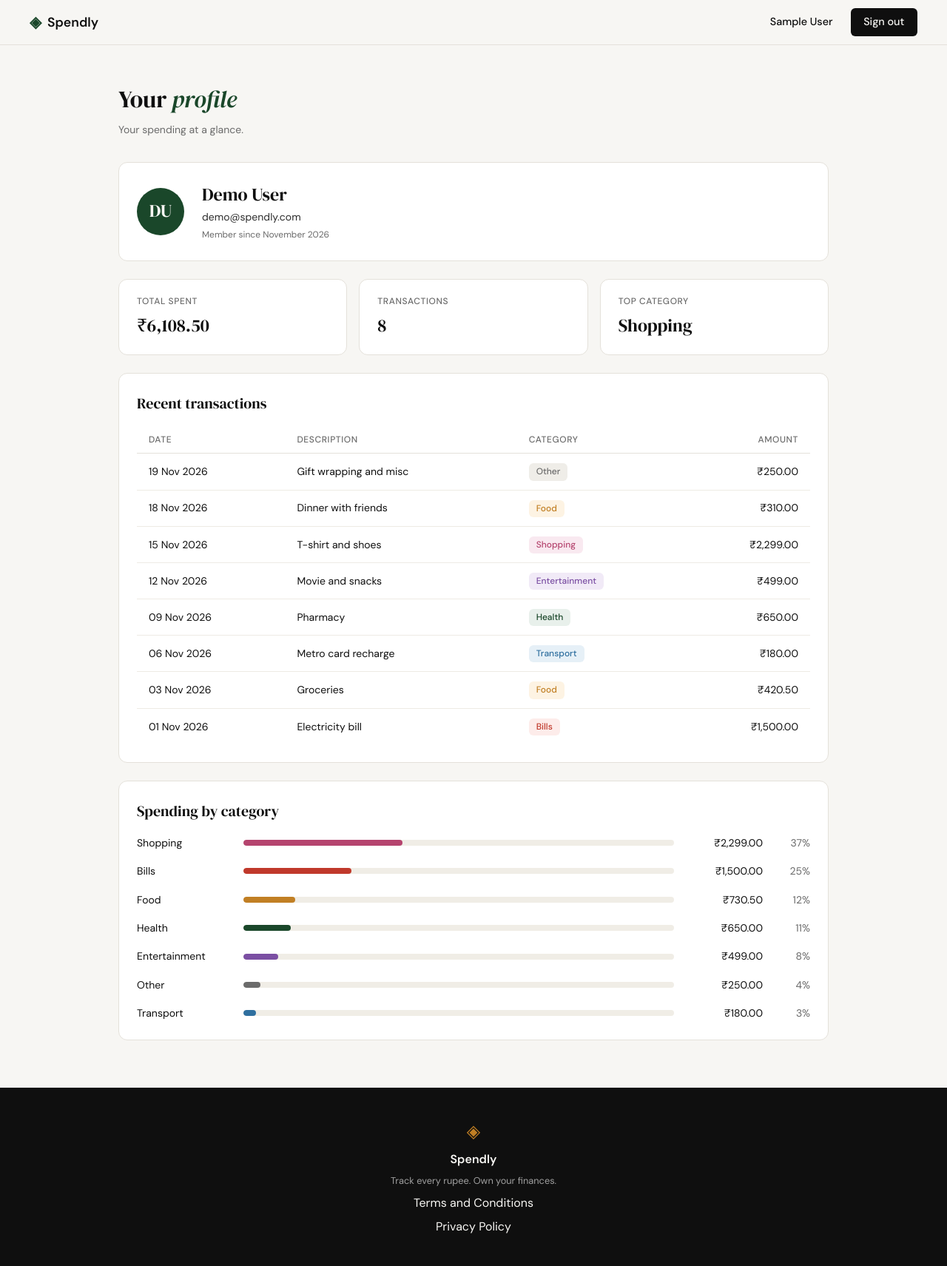
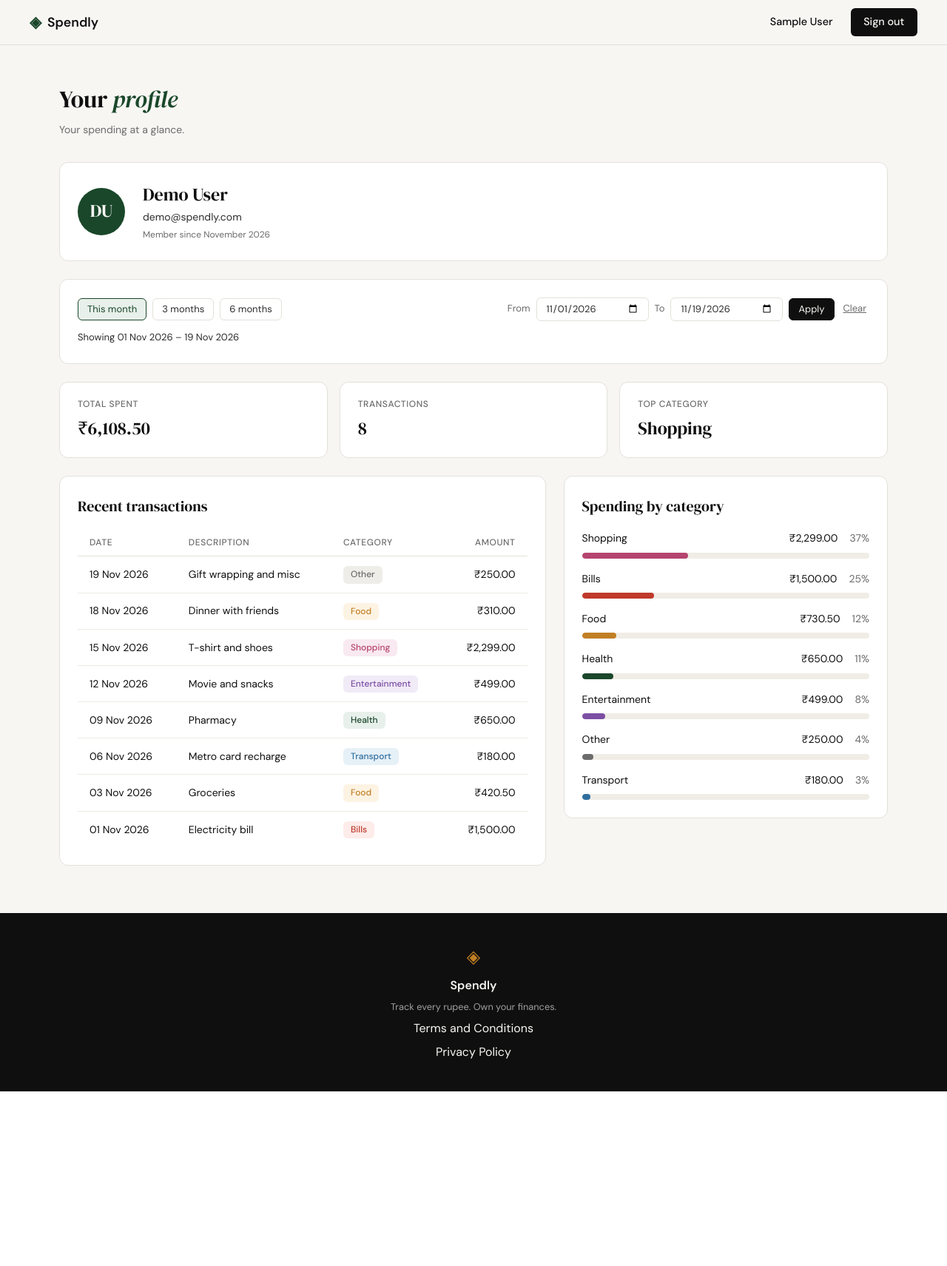
Before and after one commit to Ishan302/spindly, a Flask app: page /profile?start=2026-11-01&end=2026-11-19 in a window 1280 px wide. Shown: the whole page at 74% size. After the commit the page ends 1475 px from the top, so only its background shows below. Run offline with Flask 3, Linux system fonts and the light colour scheme; the visitor is signed in with stand-in values (Sample User, id 1); data comes from the database, SQL or seed files in the repository.

Commit message:
add date filter to profile page

```diff
--- a/app.py
+++ b/app.py
@@ -1,6 +1,7 @@
+import calendar
 import os
 import sqlite3
-from datetime import datetime
+from datetime import date, datetime
 
 from flask import Flask, redirect, render_template, request, session, url_for
 
@@ -148,7 +149,7 @@ def make_initials(name):
 
 # ==== SECTION 1: transaction history (subagent 1 only) ============== #
 
-def build_transactions(user_id):
+def build_transactions(user_id, start_date=None, end_date=None):
     return [
         {
             "date": format_date(t["date"]),
@@ -156,14 +157,16 @@ def build_transactions(user_id):
             "category": t["category"],
             "amount": format_inr(t["amount"]),
         }
-        for t in get_recent_transactions(user_id)
+        for t in get_recent_transactions(
+            user_id, start_date=start_date, end_date=end_date
+        )
     ]
 
 
 # ==== SECTION 2: summary stats (subagent 2 only) ==================== #
 
-def build_stats(user_id):
-    stats = get_summary_stats(user_id)
+def build_stats(user_id, start_date=None, end_date=None):
+    stats = get_summary_stats(user_id, start_date=start_date, end_date=end_date)
     return {
         "total_spent": format_inr(stats["total_spent"]),
         "transaction_count": stats["transaction_count"],
@@ -173,18 +176,96 @@ def build_stats(user_id):
 
 # ==== SECTION 3: category breakdown (subagent 3 only) =============== #
 
-def build_categories(user_id):
+def build_categories(user_id, start_date=None, end_date=None):
     return [
         {
             "name": item["name"],
             "total": format_inr(item["amount"]),
             "percent": item["pct"],
         }
-        for item in get_category_breakdown(user_id)
+        for item in get_category_breakdown(
+            user_id, start_date=start_date, end_date=end_date
+        )
     ]
 
 
 # ==== END SECTIONS ================================================== #
+
+# ==== Date filter helpers =========================================== #
+
+def parse_date_param(raw):
+    """Return (iso_date_or_None, is_invalid). Blank or missing is not invalid."""
+    raw = (raw or "").strip()
+    if not raw:
+        return None, False
+    try:
+        return datetime.strptime(raw, "%Y-%m-%d").date().isoformat(), False
+    except ValueError:
+        return None, True
+
+
+def resolve_date_filter(args):
+    """Return (start, end, error_message_or_None) from request query args."""
+    start, start_invalid = parse_date_param(args.get("start"))
+    end, end_invalid = parse_date_param(args.get("end"))
+
+    if start_invalid or end_invalid:
+        return start, end, "Enter dates as YYYY-MM-DD. The invalid date was ignored."
+    if start and end and start > end:
+        return None, None, "Start date must be on or before the end date."
+    return start, end, None
+
+
+def shift_months(day, months):
+    """Return `day` moved back by `months`, clamping to the month's last day."""
+    index = day.year * 12 + (day.month - 1) - months
+    year, month = index // 12, index % 12 + 1
+    last_day = calendar.monthrange(year, month)[1]
+    return date(year, month, min(day.day, last_day))
+
+
+def build_date_presets(start, end):
+    """Quick-range tabs ending today; `active` marks the one matching the filter."""
+    today = date.today()
+    ranges = [
+        ("This month", today.replace(day=1)),
+        ("3 months", shift_months(today, 3)),
+        ("6 months", shift_months(today, 6)),
+    ]
+    return [
+        {
+            "label": label,
+            "start": first.isoformat(),
+            "end": today.isoformat(),
+            "active": start == first.isoformat() and end == today.isoformat(),
+        }
+        for label, first in ranges
+    ]
+
+
+def describe_date_filter(start, end):
+    """Return a human-readable label for the active range, or "" if none."""
+    if start and end:
+        return f"{format_date(start)} – {format_date(end)}"
+    if start:
+        return f"from {format_date(start)}"
+    if end:
+        return f"up to {format_date(end)}"
+    return ""
+
+
+def build_date_filter(args):
+    """Bundle everything the template needs to render the date filter."""
+    start, end, error = resolve_date_filter(args)
+    return {
+        "start": start or "",
+        "end": end or "",
+        "active": bool(start or end),
+        "label": describe_date_filter(start, end),
+        "error": error,
+        "presets": build_date_presets(start, end),
+    }
+
 
 @app.route("/profile")
 def profile():
@@ -203,12 +284,15 @@ def profile():
         "initials": make_initials(user_row["name"]),
         "member_since": user_row["member_since"],
     }
+    date_filter = build_date_filter(request.args)
+    start, end = date_filter["start"] or None, date_filter["end"] or None
     return render_template(
         "profile.html",
         user=user,
-        stats=build_stats(user_id),
-        transactions=build_transactions(user_id),
-        categories=build_categories(user_id),
+        stats=build_stats(user_id, start, end),
+        transactions=build_transactions(user_id, start, end),
+        categories=build_categories(user_id, start, end),
+        date_filter=date_filter,
     )
 
 
--- a/static/css/profile.css
+++ b/static/css/profile.css
@@ -20,7 +20,7 @@
 }
 
 .profile-container {
-    max-width: 960px;
+    max-width: 1120px;
     margin: 0 auto;
     display: flex;
     flex-direction: column;
@@ -95,6 +95,101 @@
     font-size: 0.75rem;
     color: var(--ink-muted);
 }
+
+/* Date filter: quick-range tabs, custom range form, active-range note */
+.profile-filter-bar {
+    display: flex;
+    flex-wrap: wrap;
+    align-items: center;
+    justify-content: space-between;
+    gap: 0.75rem 1.5rem;
+}
+
+.profile-presets {
+    display: flex;
+    flex-wrap: wrap;
+    gap: 0.5rem;
+}
+
+/* Shared compact control size for tabs, date inputs and buttons */
+.profile-preset,
+.profile-filter-input {
+    padding: 0.375rem 0.75rem;
+    border: 1px solid var(--border);
+    border-radius: var(--radius-sm);
+    font-family: var(--font-body);
+    font-size: 0.8125rem;
+    line-height: 1.25;
+    color: var(--ink-soft);
+    background: var(--paper-card);
+}
+
+.profile-preset {
+    text-decoration: none;
+    cursor: pointer;
+}
+
+.profile-preset:hover { background: var(--paper-warm); }
+
+.profile-preset--active {
+    background: var(--accent-light);
+    border-color: var(--accent);
+    color: var(--accent);
+}
+
+.profile-btn {
+    padding: 0.375rem 0.75rem;
+    border: 1px solid var(--ink);
+    border-radius: var(--radius-sm);
+    font-family: var(--font-body);
+    font-size: 0.8125rem;
+    line-height: 1.25;
+    background: var(--ink);
+    color: var(--paper);
+    cursor: pointer;
+}
+
+.profile-btn:hover { background: var(--accent); border-color: var(--accent); }
+
+.profile-filter-input { width: 9.5rem; }
+.profile-filter-input:focus { outline: none; border-color: var(--accent); }
+
+.profile-filter {
+    display: flex;
+    flex-wrap: wrap;
+    align-items: center;
+    gap: 0.5rem;
+}
+
+.profile-filter-label {
+    font-size: 0.8125rem;
+    color: var(--ink-muted);
+}
+
+.profile-filter-clear {
+    font-size: 0.8125rem;
+    color: var(--ink-muted);
+    text-decoration: underline;
+    padding: 0 0.25rem;
+}
+
+.profile-filter-clear:hover { color: var(--accent); }
+
+.profile-filter-active {
+    margin-top: 0.75rem;
+    font-size: 0.8125rem;
+    color: var(--ink-soft);
+}
+
+/* Transactions + category breakdown side by side */
+.profile-panels {
+    display: grid;
+    grid-template-columns: 3fr 2fr;
+    gap: 1.5rem;
+    align-items: start;
+}
+
+.profile-panels > .profile-card { min-width: 0; }
 
 /* Stats */
 .profile-stats {
@@ -193,11 +288,14 @@
 
 .profile-bar-row {
     display: grid;
-    grid-template-columns: 8rem 1fr 6.5rem 3rem;
+    grid-template-columns: 1fr auto auto;
     align-items: center;
-    gap: 1rem;
+    column-gap: 1rem;
+    row-gap: 0.5rem;
     font-size: 0.875rem;
 }
+
+.profile-bar-row .profile-bar { grid-column: 1 / -1; grid-row: 2; }
 
 .profile-bar-total,
 .profile-bar-percent {
@@ -233,15 +331,12 @@
 
 @media (max-width: 900px) {
     .profile-page { padding: 2rem 1.5rem 3rem; }
+    .profile-panels { grid-template-columns: 1fr; }
 }
 
 @media (max-width: 600px) {
     .profile-page { padding: 1.5rem 1rem 2.5rem; }
     .profile-stats { grid-template-columns: 1fr; }
+    .profile-filter-input { flex: 1; min-width: 8rem; }
     .profile-user { flex-direction: column; align-items: flex-start; }
-    .profile-bar-row {
-        grid-template-columns: 1fr auto auto;
-        row-gap: 0.5rem;
-    }
-    .profile-bar { grid-column: 1 / -1; grid-row: 2; }
 }
--- a/templates/profile.html
+++ b/templates/profile.html
@@ -24,6 +24,30 @@
             </div>
         </div>
 
+        <div class="profile-card">
+            {% if date_filter.error %}
+            <p class="auth-error" role="alert">{{ date_filter.error }}</p>
+            {% endif %}
+            <div class="profile-filter-bar">
+                <nav class="profile-presets" aria-label="Quick date ranges">
+                    {% for p in date_filter.presets %}
+                    <a class="profile-preset{% if p.active %} profile-preset--active{% endif %}" href="{{ url_for('profile', start=p.start, end=p.end) }}"{% if p.active %} aria-current="page"{% endif %}>{{ p.label }}</a>
+                    {% endfor %}
+                </nav>
+                <form class="profile-filter" method="get" action="{{ url_for('profile') }}" aria-label="Custom date range">
+                    <label class="profile-filter-label" for="filter-start">From</label>
+                    <input class="profile-filter-input" type="date" id="filter-start" name="start" value="{{ date_filter.start }}">
+                    <label class="profile-filter-label" for="filter-end">To</label>
+                    <input class="profile-filter-input" type="date" id="filter-end" name="end" value="{{ date_filter.end }}">
+                    <button type="submit" class="profile-btn">Apply</button>
+                    <a class="profile-filter-clear" href="{{ url_for('profile') }}">Clear</a>
+                </form>
+            </div>
+            {% if date_filter.active %}
+            <p class="profile-filter-active">Showing {{ date_filter.label }}</p>
+            {% endif %}
+        </div>
+
         <div class="profile-stats">
             <div class="profile-stat">
                 <span class="profile-stat-label">Total spent</span>
@@ -39,10 +63,11 @@
             </div>
         </div>
 
+        <div class="profile-panels">
             <div class="profile-card">
                 <h2 class="profile-section-title">Recent transactions</h2>
                 {% if not transactions %}
-            <p class="profile-meta">No transactions yet.</p>
+                <p class="profile-meta">{{ "No transactions in this date range." if date_filter.active else "No transactions yet." }}</p>
                 {% else %}
                 <div class="profile-table-wrap">
                     <table class="profile-table">
@@ -72,7 +97,7 @@
             <div class="profile-card">
                 <h2 class="profile-section-title">Spending by category</h2>
                 {% if not categories %}
-            <p class="profile-meta">No spending to break down yet.</p>
+                <p class="profile-meta">{{ "No spending in this date range." if date_filter.active else "No spending to break down yet." }}</p>
                 {% endif %}
                 <ul class="profile-breakdown">
                     {% for c in categories %}
@@ -85,6 +110,7 @@
                     {% endfor %}
                 </ul>
             </div>
+        </div>
 
     </div>
 </section>
```
Also changed, not shown: database/db.py (+31 -12 lines), tests/test_date_filter.py (added, +330 -0 lines), .claude/specs/06-date-filter.md (added). Lines whose indentation alone changed are shown as unchanged.
